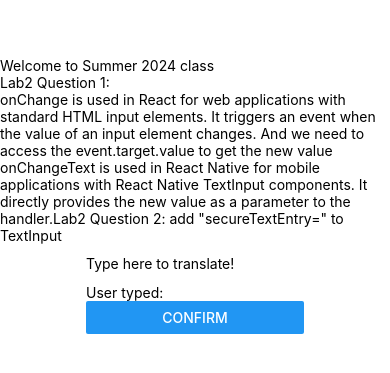
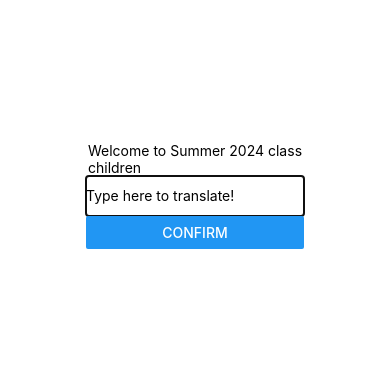
Before and after one commit to oiat11/summer2024, a React Native app: screen / in a window 390 px wide. Shown: the part 227-600 px from the top of the page. Built offline with nearby package versions, Linux system fonts and the light colour scheme.

Commit message:
added the callback function

```diff
--- a/App.js
+++ b/App.js
@@ -1,22 +1,25 @@
- import { StatusBar } from 'expo-status-bar';
+import { StatusBar } from 'expo-status-bar';
 import Header from './Components/Header';
 import Input from './Components/Input';
-import {  View, Text ,StyleSheet } from 'react-native';
+import { View, Text, StyleSheet } from 'react-native';
+import { useState } from 'react';
 
 export default function App() {
   const appName = 'Summer 2024 class';
+  const [text, setText] = useState('');
+
+  function handleInputData(data) {
+    console.log('callback fn called with:', data);
+    setText(data);
+  }
 
   return (
     <View style={styles.container}>
-      <Header appName={appName} theme = 'dark'>
-        <Text>Lab2 Question 1: </Text>
-        <Text>onChange is used in React for web applications with standard HTML input elements. It triggers an event when the value of an input element changes. And we need to access the event.target.value to get the new value
-              onChangeText is used in React Native for mobile applications with React Native TextInput components. It directly provides the new value as a parameter to the handler.
-        <Text>Lab2 Question 2: </Text>
-        <Text>add "secureTextEntry={true}" to TextInput</Text>
-        </Text>
+      <Header appName={appName} theme="dark">
+        <Text>children</Text>
       </Header>
-      <Input />
+      <Input inputHandler={handleInputData} />
+      <Text>{text}</Text>
       <StatusBar style="auto" />
     </View>
   );
--- a/Components/Input.js
+++ b/Components/Input.js
@@ -1,8 +1,7 @@
-import { View, Text, TextInput, Button } from 'react-native'
+import { View, Text, TextInput, Button } from 'react-native';
 import React, { useState, useEffect, useRef } from 'react';
 
-
-const Input = ({ autoFocus }) => {
+const Input = ({ inputHandler }) => {
   const [text, setText] = useState('');
   const [showThankYou, setShowThankYou] = useState(false);
   const textInputRef = useRef(null);
@@ -11,7 +10,7 @@ const Input = ({ autoFocus }) => {
     if (textInputRef.current) {
       textInputRef.current.focus();
     }
-  }, [autoFocus]);
+  }, []);
 
   const handleBlur = () => {
     setShowThankYou(true);
@@ -23,23 +22,24 @@ const Input = ({ autoFocus }) => {
 
   const handleConfirm = () => {
     console.log(`You typed: ${text}`);
-  }
+    inputHandler(text);
+  };
 
   return (
     <View>
-       <TextInput
-        style={{ height: 40}}
+      <TextInput
+        style={{ height: 40 }}
         placeholder="Type here to translate!"
         onChangeText={changedText => setText(changedText)}
         value={text}
         onBlur={handleBlur}
         onFocus={handleFocus}
-        />
-      <Text>User typed: {text}</Text>
+        ref={textInputRef}
+      />
       {showThankYou && <Text>Thank you</Text>}
-      <Button title='Confirm' onPress={handleConfirm} />
+      <Button title="Confirm" onPress={handleConfirm} />
     </View>
-  )
-}
+  );
+};
 
-export default Input
+export default Input;
```
